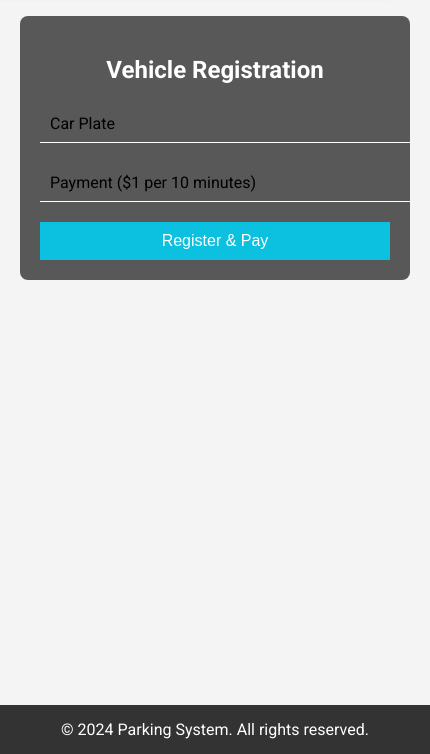
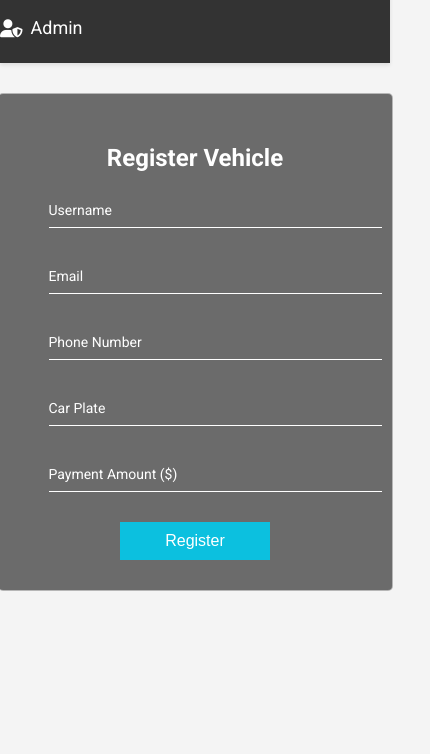
Before and after one commit to khazayieman/SPS, a plain HTML site: page register.html in a window 390 px wide. Shown: the part 90-844 px from the top of the page, 430 px wide, since content can reach past the window. Drawn offline with Linux system fonts and the light colour scheme; no server answers.

Commit message:
Update register.html

```diff
--- a/register.html
+++ b/register.html
@@ -3,14 +3,136 @@
 <head>
     <meta charset="UTF-8">
     <meta name="viewport" content="width=device-width, initial-scale=1.0">
-    <title>Register & Pay</title>
-    <link rel="stylesheet" href="style.css">
+    <title>Vehicle Registration & Payment</title>
     <link rel="stylesheet" href="https://cdnjs.cloudflare.com/ajax/libs/font-awesome/6.0.0-beta3/css/all.min.css">
     <link href="https://fonts.googleapis.com/css2?family=Roboto:wght@400;500;700&display=swap" rel="stylesheet">
+    <style>
+        body {
+            font-family: 'Roboto', sans-serif;
+            background-color: #f4f4f4;
+            margin: 0;
+            padding: 0;
+        }
+        header {
+            background-color: #333;
+            color: #fff;
+            padding: 15px 0;
+            box-shadow: 0 2px 4px rgba(0, 0, 0, 0.1);
+        }
+        header nav ul {
+            list-style: none;
+            display: flex;
+            justify-content: center;
+            margin: 0;
+            padding: 0;
+        }
+        header nav ul li {
+            margin: 0 15px;
+        }
+        header nav ul li a {
+            color: #fff;
+            text-decoration: none;
+            font-size: 18px;
+            display: flex;
+            align-items: center;
+        }
+        header nav ul li a i {
+            margin-right: 8px;
+        }
+        header nav ul li a:hover {
+            text-decoration: underline;
+        }
+        main {
+            display: flex;
+            flex-direction: column;
+            align-items: center;
+            padding: 20px;
+        }
+        h1 {
+            font-weight: 500;
+            margin-bottom: 20px;
+        }
+        .box {
+            padding: 20px 30px;
+            width: 100%;
+            max-width: 400px;
+            backdrop-filter: blur(10px);
+            border-radius: 5px;
+            background: rgba(49, 49, 49, 0.7);
+            border: 1px solid rgba(255, 255, 255, 0.5);
+            margin: 20px 0;
+        }
+        .box .form {
+            padding: 10px 20px;
+        }
+        .box .form h2 {
+            text-align: center;
+            color: #fff;
+            margin-bottom: 20px;
+        }
+        .box .form form {
+            display: flex;
+            flex-direction: column;
+            align-items: center;
+        }
+        .box .form form .inputbox {
+            position: relative;
+            margin-bottom: 30px;
+            width: 100%;
+        }
+        .box .form form .inputbox input {
+            width: 100%;
+            padding: 10px 20px;
+            border: none;
+            outline: none;
+            background: none;
+            border-bottom: 1px solid #fff;
+            color: #fff;
+        }
+        .box .form form .inputbox span {
+            position: absolute;
+            left: 0;
+            top: 10px;
+            font-size: 14px;
+            color: #fff;
+            transition: 0.3s;
+        }
+        .box .form form .inputbox input:focus + span,
+        .box .form form .inputbox input:valid + span {
+            top: -10px;
+            left: 0;
+            font-size: 12px;
+            color: #0cc0df;
+        }
+        .box .form form .sub {
+            padding: 10px 20px;
+            color: #fff;
+            border: none;
+            outline: none;
+            background: #0cc0df;
+            cursor: pointer;
+            font-size: 16px;
+            width: 100%;
+            max-width: 150px;
+        }
+        @media (max-width: 600px) {
+            header nav ul {
+                flex-direction: column;
+            }
+            header nav ul li {
+                margin: 10px 0;
+            }
+            main {
+                padding: 10px;
+            }
+            .box {
+                width: 90%;
+            }
+        }
+    </style>
 </head>
 <body>
     <header>
-        <div class="logo">Parking System</div>
         <nav>
             <ul>
                 <li><a href="index.html"><i class="fas fa-home"></i> Home</a></li>
@@ -22,27 +144,37 @@
     <main>
         <div class="box">
             <div class="form">
-                <h2>Vehicle Registration</h2>
-                <form id="registerForm">
+                <h2>Register Vehicle</h2>
+                <form>
                     <div class="inputbox">
-                        <input type="text" id="carPlate" required>
+                        <input type="text" id="username" required>
+                        <span>Username</span>
+                    </div>
+                    <div class="inputbox">
+                        <input type="email" id="email" required>
+                        <span>Email</span>
+                    </div>
+                    <div class="inputbox">
+                        <input type="text" id="phone" required>
+                        <span>Phone Number</span>
+                    </div>
+                    <div class="inputbox">
+                        <input type="text" id="plate" required>
                         <span>Car Plate</span>
                     </div>
                     <div class="inputbox">
-                        <input type="number" id="payment" required>
-                        <span>Payment ($1 per 10 minutes)</span>
+                        <input type="number" id="amount" required>
+                        <span>Payment Amount ($)</span>
                     </div>
-                    <button type="submit" class="sub">Register & Pay</button>
+                    <input type="submit" value="Register" class="sub" id="submit">
                 </form>
             </div>
         </div>
     </main>
-    <footer>
-        <p>&copy; 2024 Parking System. All rights reserved.</p>
-    </footer>
     <script type="module">
-        import { initializeApp } from "https://www.gstatic.com/firebasejs/9.19.1/firebase-app.js";
-        import { getDatabase, ref, set, remove } from "https://www.gstatic.com/firebasejs/9.19.1/firebase-database.js";
+        import { initializeApp } from "https://www.gstatic.com/firebasejs/10.12.2/firebase-app.js";
+        import { getDatabase, ref, set, get, child, remove } from "https://www.gstatic.com/firebasejs/10.12.2/firebase-database.js";
+        import { getMessaging, getToken, onMessage } from "https://www.gstatic.com/firebasejs/10.12.2/firebase-messaging.js";
 
         const firebaseConfig = {
             apiKey: "AIzaSyAqx_A1kf7D0W4M9wN69Zt3iRUgn59DNQU",
@@ -57,27 +189,46 @@
 
         const app = initializeApp(firebaseConfig);
         const db = getDatabase(app);
+        const messaging = getMessaging(app);
 
-        document.getElementById('registerForm').addEventListener('submit', (e) => {
+        document.getElementById("submit").addEventListener('click', function(e) {
             e.preventDefault();
+            const username = document.getElementById("username").value;
+            const email = document.getElementById("email").value;
+            const phone = document.getElementById("phone").value;
+            const plate = document.getElementById("plate").value;
+            const amount = document.getElementById("amount").value;
 
-            const carPlate = document.getElementById('carPlate').value;
-            const payment = document.getElementById('payment').value;
-            const timePaid = payment * 10; // $1 = 10 minutes
-            const endTime = Date.now() + timePaid * 60000;
+            const endTime = Date.now() + amount * 600000;
 
-            set(ref(db, 'vehicles/' + carPlate), {
-                carPlate: carPlate,
-                payment: payment,
+            set(ref(db, 'vehicles/' + plate), {
+                username: username,
+                email: email,
+                phone: phone,
+                plate: plate,
                 endTime: endTime
+            }).then(() => {
+                alert("Vehicle registered successfully!");
+                startTimer(plate, endTime);
+            }).catch((error) => {
+                alert("Failed to register vehicle: " + error.message);
             });
+        });
 
-            alert('Vehicle registered and payment successful!');
+        function startTimer(plate, endTime) {
+            const interval = setInterval(() => {
+                const now = Date.now();
+                if (now >= endTime) {
+                    clearInterval(interval);
+                    remove(ref(db, 'vehicles/' + plate));
+                    alert("Your time has expired, your vehicle has been removed from the system.");
+                }
+            }, 1000);
+        }
 
-            setTimeout(() => {
-                remove(ref(db, 'vehicles/' + carPlate));
-                alert(`Time's up for ${carPlate}!`);
-            }, timePaid * 60000);
+        onMessage(messaging, (payload) => {
+            console.log('Message received. ', payload);
+            alert(payload.notification.title + ": " + payload.notification.body);
         });
     </script>
 </body>
```
